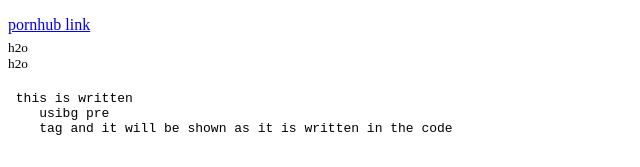
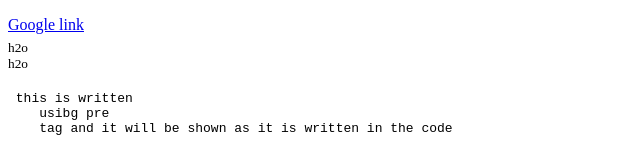
Before and after one commit to Rahulmandall/mern-stack, a plain HTML site: page day 1/mern.html in a window 1280 px wide. Shown: the part 230-397 px from the top of the page, 0-640 px from the left. Drawn offline with nearby package versions, Linux system fonts and the light colour scheme.

```diff
--- a/day 1/mern.html
+++ b/day 1/mern.html
@@ -18,7 +18,7 @@
 <i>this is a italic text</i><br>
 <em>this is a emphasis text</em><br><br>
 
-<a href="https://www.pornhub.com/">pornhub link</a> <br>
+<a href="https://www.google.com/">Google link</a> <br>
 
 
 
```
